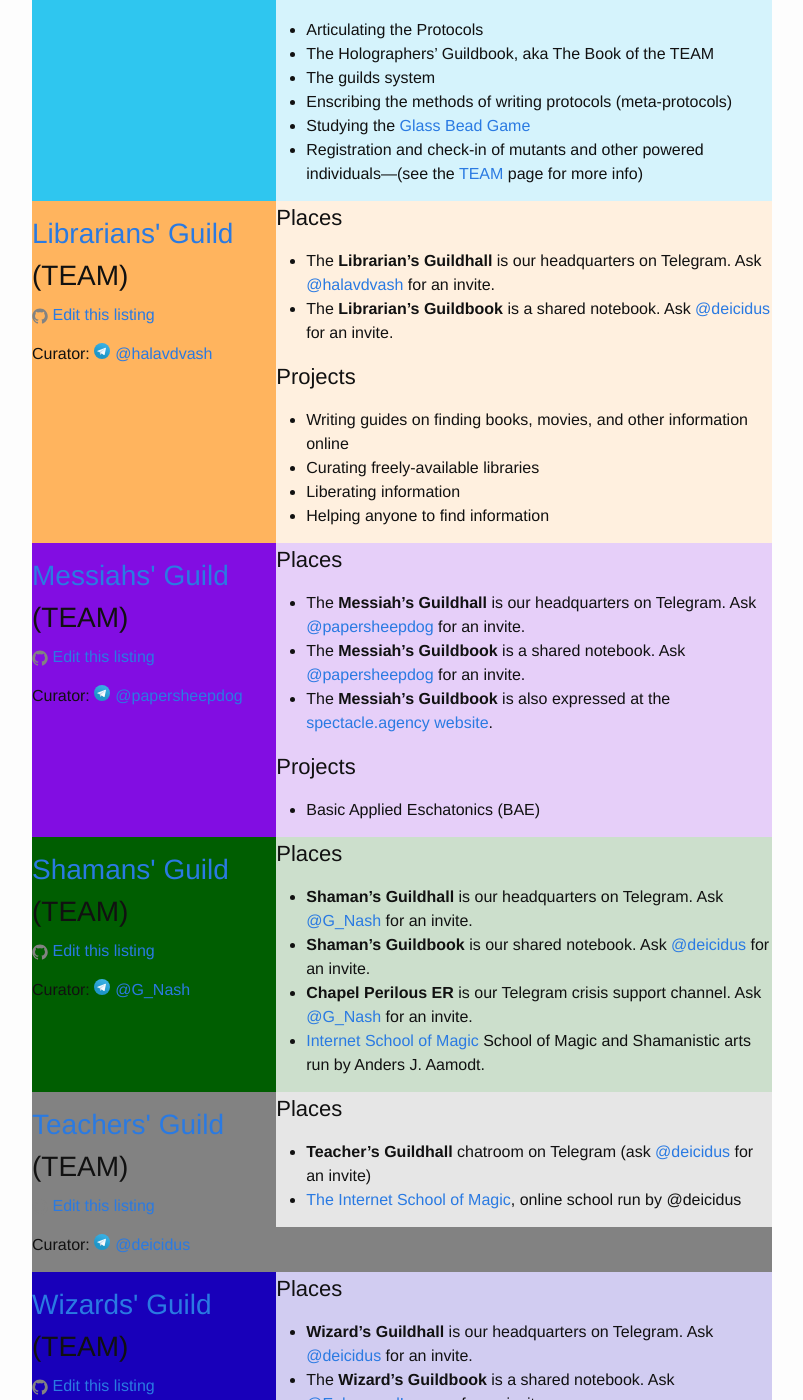
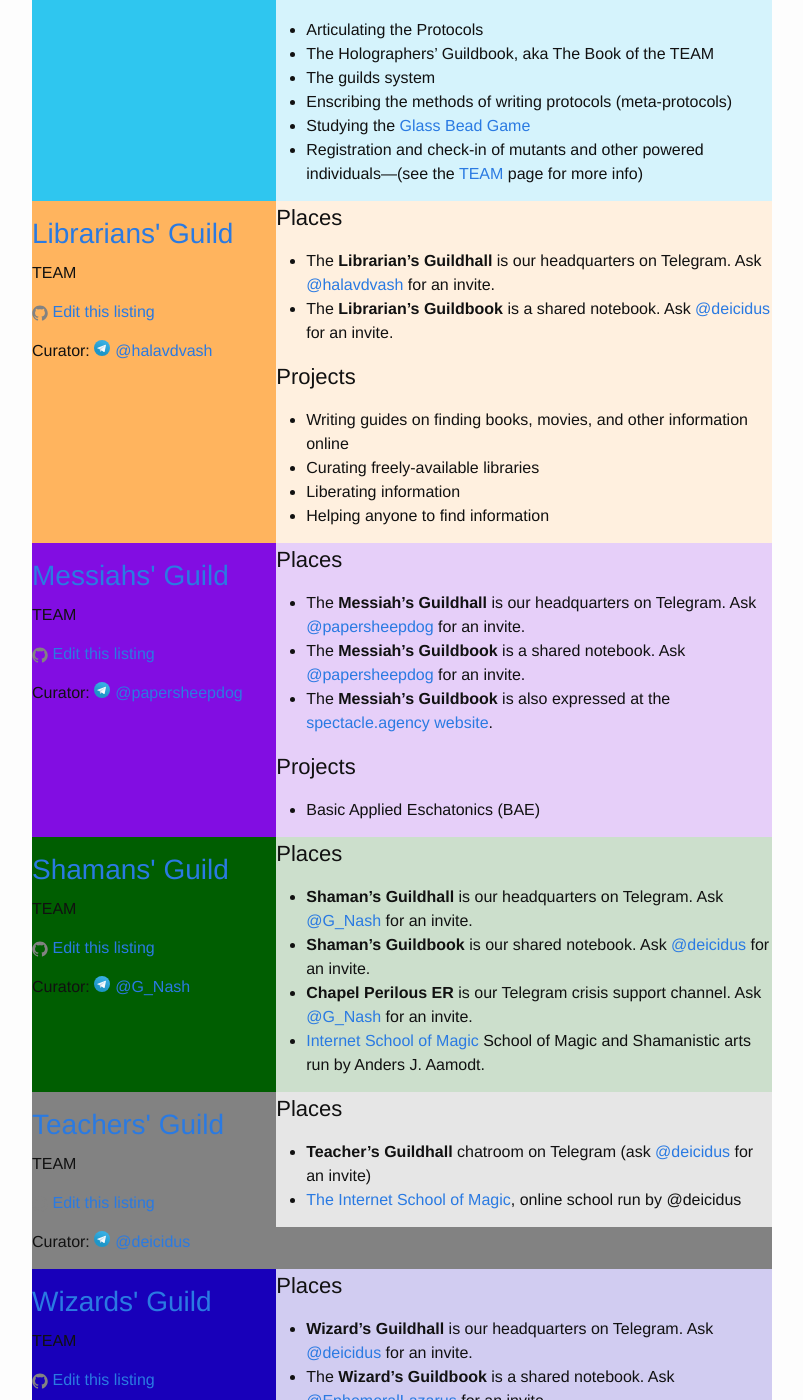
Before and after one commit to coalition-of-invisible-colleges/cic.github.io, a Jekyll site: the page built from colleges/TEAM.md, in a window 1280 px wide and 1400 px high, scrolled down 1586 px. Shown: the whole window, without its empty margins (238-1041 px from the left). Built offline with Jekyll 4.4.1, drawn with Linux system fonts in a browser that asks for light colours; part of the change alters nothing that is shown; some of the changed text lies outside the part shown.

Commit message:
Update college.html

```diff
--- a/_layouts/college.html
+++ b/_layouts/college.html
@@ -13,7 +13,8 @@ layout: default
     {% for listing in listings %}
     <div class="listing {{ listing.guild }}">
       <div class="guildtitle {{ listing.guild }}">
-        <h2><a href="/guilds/{{ listing.guild }}">{{ listing.guild | capitalize }}' Guild</a> ({{ page.college }})</h2>
+        <h2><a href="/guilds/{{ listing.guild }}">{{ listing.guild | capitalize }}' Guild</a></h2>
+        <p class="guildsubheading">{{ page.college }}</p>
         {% assign edit_url = 'coalition-of-invisible-colleges/cic.github.io/edit/master/' | append: listing.path %}
         <p>{% include icon-github.html username=edit_url title='Edit this listing' %}</p>
         {% if listing.pointperson %}<p>Curator: {% include icon-telegram-user.html username=listing.pointperson %}</p>{% endif %}
```
